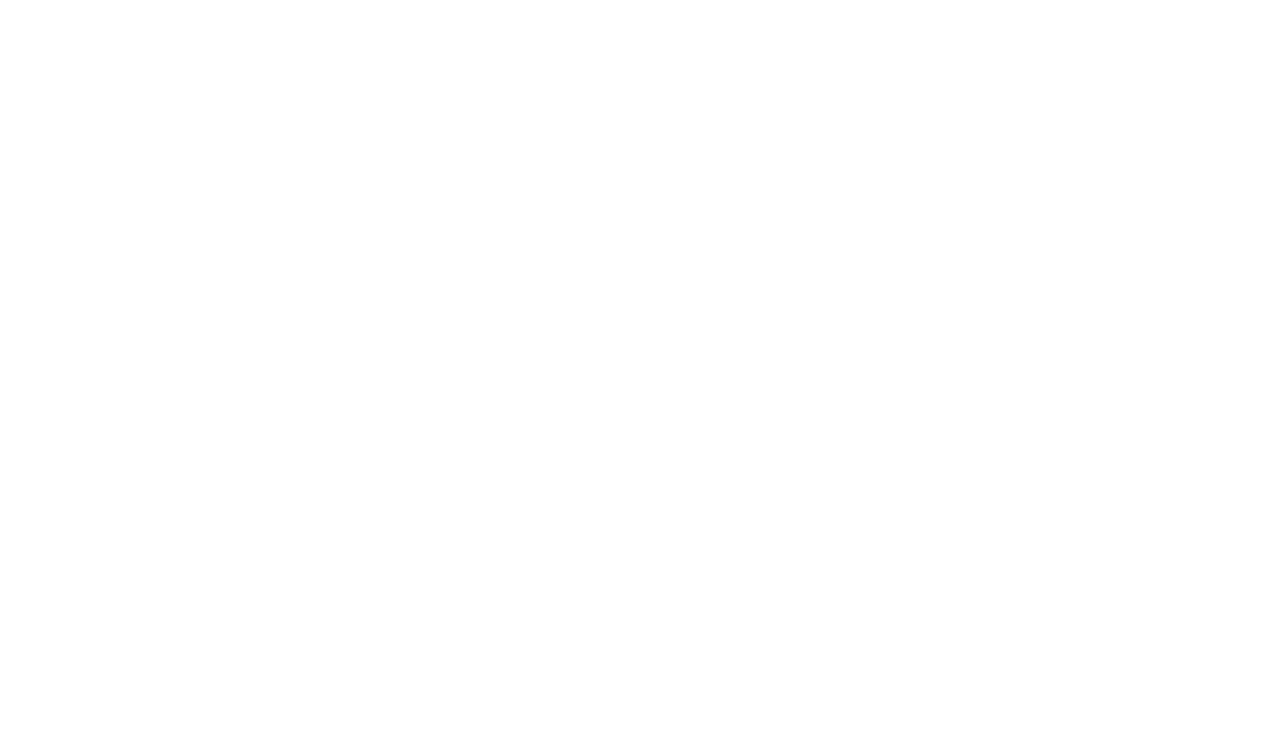
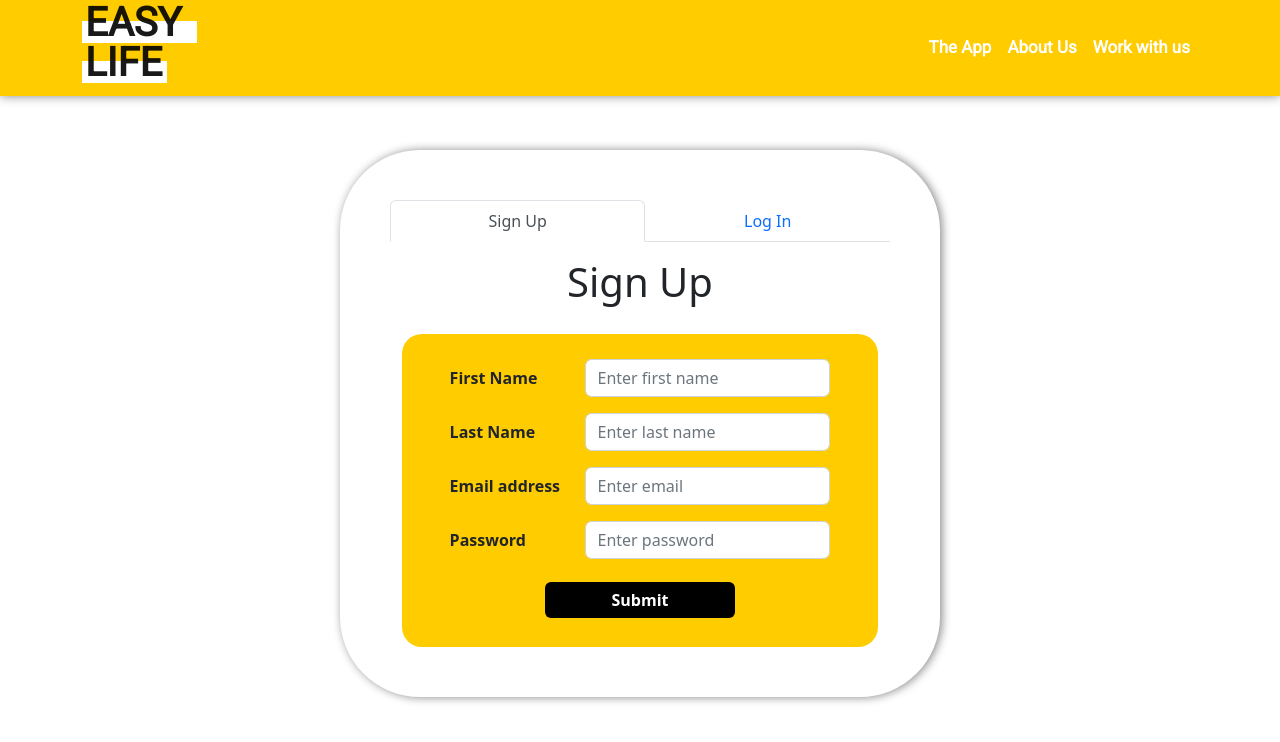
Before and after one commit to Yuliya1990/Easy-Life-Front-end, a React (Create React App) app: page /GetStarted in a window 1280 px wide. Before the commit this address had no page. Shown: the top 742 px of the page. Built offline with nearby package versions, Linux system fonts and the light colour scheme.

Commit message:
GetStartedPage

```diff
--- a/src/App.js
+++ b/src/App.js
@@ -3,8 +3,9 @@ import TheApp from './Components/Pages/TheApp/TheApp';
 import AboutUs from './Components/Pages/AboutUs/AboutUs';
 import WorkWithUs from './Components/Pages/WorkWithUs/WorkWithUs';
 import CleaningTypes from './Components/Pages/CleaningTypes/CleaningTypes';
-import LogIn from './Components/Pages/LogIn/LogIn';
+import LogIn from './Components/Pages/GetStarted/LogIn/LogIn';
 import CleaningComponents from './Components/Pages/CleaningComponents/CleaningComponents';
+import GetStarted from './Components/Pages/GetStarted/GetStarted';
 
 function App() {
   return (
@@ -16,7 +17,7 @@ function App() {
           <Route path="/WorkWithUs" element={<WorkWithUs />} />
           <Route path="/CleaningTypes" element={<CleaningTypes />} />
           <Route path="/components/:cleaningTypeid" element={<CleaningComponents />}></Route>
-          <Route path="/LogIn" element={<LogIn />} />
+          <Route path="/GetStarted" element={<GetStarted />} />
         </Routes>
       </BrowserRouter>
     </>
--- a/src/Components/Pages/CleaningComponents/CleaningComponents.module.css
+++ b/src/Components/Pages/CleaningComponents/CleaningComponents.module.css
@@ -2,7 +2,15 @@
   display: flex;
   justify-content: space-between;
   align-items: center;
-  width: 250px;
-  height: 80px;
+  width: 220px;
+  height: 50px;
   margin-bottom: 25px;
+  border-radius: 20px;
 }
+
+.btnAccept {
+  width: 220px;
+  height: 50px;
+  margin-bottom: 25px;
+  border-radius: 20px;
+}
--- /dev/null
+++ b/src/Components/Pages/GetStarted/GetStarted.jsx
@@ -0,0 +1,33 @@
+import Navibar from '../../Navibar/Navibar';
+import Container from 'react-bootstrap/Container';
+import Tab from 'react-bootstrap/Tab';
+import Tabs from 'react-bootstrap/Tabs';
+import SignUp from './SignUp/SignUp';
+import LogIn from './LogIn/LogIn';
+import styles from './GetStarted.module.css';
+
+export default function GetStarted() {
+  return (
+    <>
+      <Navibar />
+      <Container
+        style={{
+          marginTop: '150px',
+          display: 'flex',
+          alignItems: 'center',
+          justifyContent: 'center',
+        }}>
+        <div className={styles.TabContainer}>
+          <Tabs defaultActiveKey="signUp" className="mb-3" fill>
+            <Tab eventKey="signUp" title="Sign Up">
+              <SignUp />
+            </Tab>
+            <Tab eventKey="logIn" title="Log In">
+              <LogIn />
+            </Tab>
+          </Tabs>
+        </div>
+      </Container>
+    </>
+  );
+}
--- /dev/null
+++ b/src/Components/Pages/GetStarted/GetStarted.module.css
@@ -0,0 +1,7 @@
+.TabContainer {
+  margin-bottom: 150px;
+  padding: 50px;
+  width: 600px;
+  border-radius: 80px;
+  box-shadow: 2px 0.2px 10px #888888;
+}
--- /dev/null
+++ b/src/Components/Pages/GetStarted/LogIn/LogIn.jsx
@@ -0,0 +1,90 @@
+import { Container } from 'react-bootstrap';
+import { React, useState } from 'react';
+import stylesForm from '../../TheApp/ThirdContent/Form/Form.module.css';
+import Row from 'react-bootstrap/Row';
+import Col from 'react-bootstrap/Col';
+import Form from 'react-bootstrap/Form';
+import Button from 'react-bootstrap/Button';
+
+export default function LogIn() {
+  const [validated, setValidated] = useState(false);
+  const [email, setEmail] = useState('');
+  const [password, setPassword] = useState('');
+
+  const handleSubmit = async (event) => {
+    event.preventDefault();
+    const form = event.currentTarget;
+
+    if (form.checkValidity() === false) {
+      event.stopPropagation();
+    } else if (form.checkValidity() === true) {
+      //some actions
+    }
+    setValidated(true);
+  };
+
+  return (
+    <>
+      <Container fluid>
+        <div style={{ display: 'flex', alignItems: 'center', justifyContent: 'center' }}>
+          <h1>Log In</h1>
+        </div>
+        <Row className="justify-content-md-center">
+          <Col style={{ display: 'flex', alignItems: 'center', justifyContent: 'center' }}>
+            <div className={stylesForm.formContainer} style={{ width: '100%' }}>
+              <Form
+                className={stylesForm.form}
+                noValidate
+                validated={validated}
+                onSubmit={handleSubmit}>
+                <Form.Group as={Row} className="mb-3" controlId="formBasicEmail">
+                  <Form.Label column sm={3} lg={4}>
+                    <strong>Email address</strong>
+                  </Form.Label>
+                  <Col sm={9} lg={8}>
+                    <Form.Control
+                      required
+                      type="email"
+                      id="email"
+                      placeholder="Enter email"
+                      onChange={(e) => setEmail(e.target.value)}
+                    />
+                    <Form.Control.Feedback type="invalid">
+                      Please write an email.
+                    </Form.Control.Feedback>
+                  </Col>
+                </Form.Group>
+
+                <Form.Group as={Row} className="mb-3" controlId="formBasicPassword">
+                  <Form.Label column sm={3} lg={4}>
+                    <strong>Password</strong>
+                  </Form.Label>
+                  <Col sm={9} lg={8}>
+                    <Form.Control
+                      required
+                      type="text"
+                      id="password"
+                      placeholder="Enter password"
+                      onChange={(e) => setPassword(e.target.value)}
+                    />
+                    <Form.Control.Feedback type="invalid">
+                      Please write a password.
+                    </Form.Control.Feedback>
+                  </Col>
+                </Form.Group>
+
+                <Form.Group as={Row} className="mb-1">
+                  <Col xs={12} className={stylesForm.col}>
+                    <Button className={stylesForm.buttonSubmit} type="submit" variant="dark">
+                      <b>Submit</b>
+                    </Button>
+                  </Col>
+                </Form.Group>
+              </Form>
+            </div>
+          </Col>
+        </Row>
+      </Container>
+    </>
+  );
+}
--- /dev/null
+++ b/src/Components/Pages/GetStarted/SignUp/SignUp.jsx
@@ -0,0 +1,126 @@
+import { Container } from 'react-bootstrap';
+import { React, useState } from 'react';
+import stylesForm from '../../TheApp/ThirdContent/Form/Form.module.css';
+import Row from 'react-bootstrap/Row';
+import Col from 'react-bootstrap/Col';
+import Form from 'react-bootstrap/Form';
+import Button from 'react-bootstrap/Button';
+
+export default function SignUp() {
+  const [validated, setValidated] = useState(false);
+  const [firstName, setFirstName] = useState('');
+  const [lastName, setLastName] = useState('');
+  const [email, setEmail] = useState('');
+  const [password, setPassword] = useState('');
+
+  const handleSubmit = async (event) => {
+    event.preventDefault();
+    const form = event.currentTarget;
+
+    if (form.checkValidity() === false) {
+      event.stopPropagation();
+    } else if (form.checkValidity() === true) {
+      //some actions
+    }
+    setValidated(true);
+  };
+
+  return (
+    <>
+      <Container fluid>
+        <div style={{ display: 'flex', alignItems: 'center', justifyContent: 'center' }}>
+          <h1>Sign Up</h1>
+        </div>
+        <Row className="justify-content-md-center">
+          <Col md={12} style={{ display: 'flex', alignItems: 'center', justifyContent: 'center' }}>
+            <div className={stylesForm.formContainer} style={{ width: '100%' }}>
+              <Form
+                className={stylesForm.form}
+                noValidate
+                validated={validated}
+                onSubmit={handleSubmit}>
+                <Form.Group as={Row} className="mb-3" controlId="FirstName">
+                  <Form.Label column sm={3} lg={4}>
+                    <strong>First Name</strong>
+                  </Form.Label>
+                  <Col sm={9} lg={8}>
+                    <Form.Control
+                      required
+                      type="text"
+                      id="firstName"
+                      placeholder="Enter first name"
+                      onChange={(e) => setFirstName(e.target.value)}
+                    />
+                    <Form.Control.Feedback type="invalid">
+                      Please write a First Name.
+                    </Form.Control.Feedback>
+                  </Col>
+                </Form.Group>
+                <Form.Group as={Row} className="mb-3" controlId="LastName">
+                  <Form.Label column sm={3} lg={4}>
+                    <strong>Last Name</strong>
+                  </Form.Label>
+                  <Col sm={9} lg={8}>
+                    <Form.Control
+                      required
+                      type="text"
+                      id="lastName"
+                      placeholder="Enter last name"
+                      onChange={(e) => setLastName(e.target.value)}
+                    />
+                    <Form.Control.Feedback type="invalid">
+                      Please write a Last Name.
+                    </Form.Control.Feedback>
+                  </Col>
+                </Form.Group>
+                <Form.Group as={Row} className="mb-3" controlId="formBasicEmail">
+                  <Form.Label column sm={3} lg={4}>
+                    <strong>Email address</strong>
+                  </Form.Label>
+                  <Col sm={9} lg={8}>
+                    <Form.Control
+                      required
+                      type="email"
+                      id="email"
+                      placeholder="Enter email"
+                      onChange={(e) => setEmail(e.target.value)}
+                    />
+                    <Form.Control.Feedback type="invalid">
+                      Please write an email.
+                    </Form.Control.Feedback>
+                  </Col>
+                </Form.Group>
+
+                <Form.Group as={Row} className="mb-3" controlId="formBasicPassword">
+                  <Form.Label column sm={3} lg={4}>
+                    <strong>Password</strong>
+                  </Form.Label>
+                  <Col sm={9} lg={8}>
+                    <Form.Control
+                      required
+                      type="text"
+                      id="password"
+                      placeholder="Enter password"
+                      onChange={(e) => setPassword(e.target.value)}
+                    />
+                    <Form.Control.Feedback type="invalid">
+                      Please write a password.
+                    </Form.Control.Feedback>
+                  </Col>
+                </Form.Group>
+
+                <Form.Group as={Row} className="mb-1">
+                  <Col xs={12} className={stylesForm.col}>
+                    <Button className={stylesForm.buttonSubmit} type="submit" variant="dark">
+                      <b>Submit</b>
+                    </Button>
+                  </Col>
+                </Form.Group>
+              </Form>
+            </div>
+          </Col>
+        </Row>
+      </Container>
+    </>
+  );
+}
--- a/src/Components/Pages/LogIn/LogIn.jsx
+++ /dev/null
@@ -1,10 +0,0 @@
-import Navibar from '../../Navibar/Navibar';
-
-export default function AboutUs() {
-  return (
-    <>
-      <Navibar />
-      <h1 style={{ marginTop: '100px' }}>LogIn</h1>;
-    </>
-  );
-}
--- a/src/Components/Pages/TheApp/FirstContent/FirstContent.jsx
+++ b/src/Components/Pages/TheApp/FirstContent/FirstContent.jsx
@@ -27,7 +27,7 @@ function FirstContent() {
                 <mark style={{ backgroundColor: '#ffcc00' }}>your life easier!</mark>
               </li>
             </ul>
-            <Link to="/LogIn">
+            <Link to="/GetStarted">
               <button className={styles.btn}>
                 <b>Get started!</b>
               </button>
```
Also changed, not shown: src/Components/Pages/CleaningComponents/CleaningComponents.jsx (+21 -7 lines), src/Components/Pages/GetStarted/LogIn/LogIn.module.css (added), src/Components/Pages/GetStarted/SignUp/SignUp.module.css (added).
